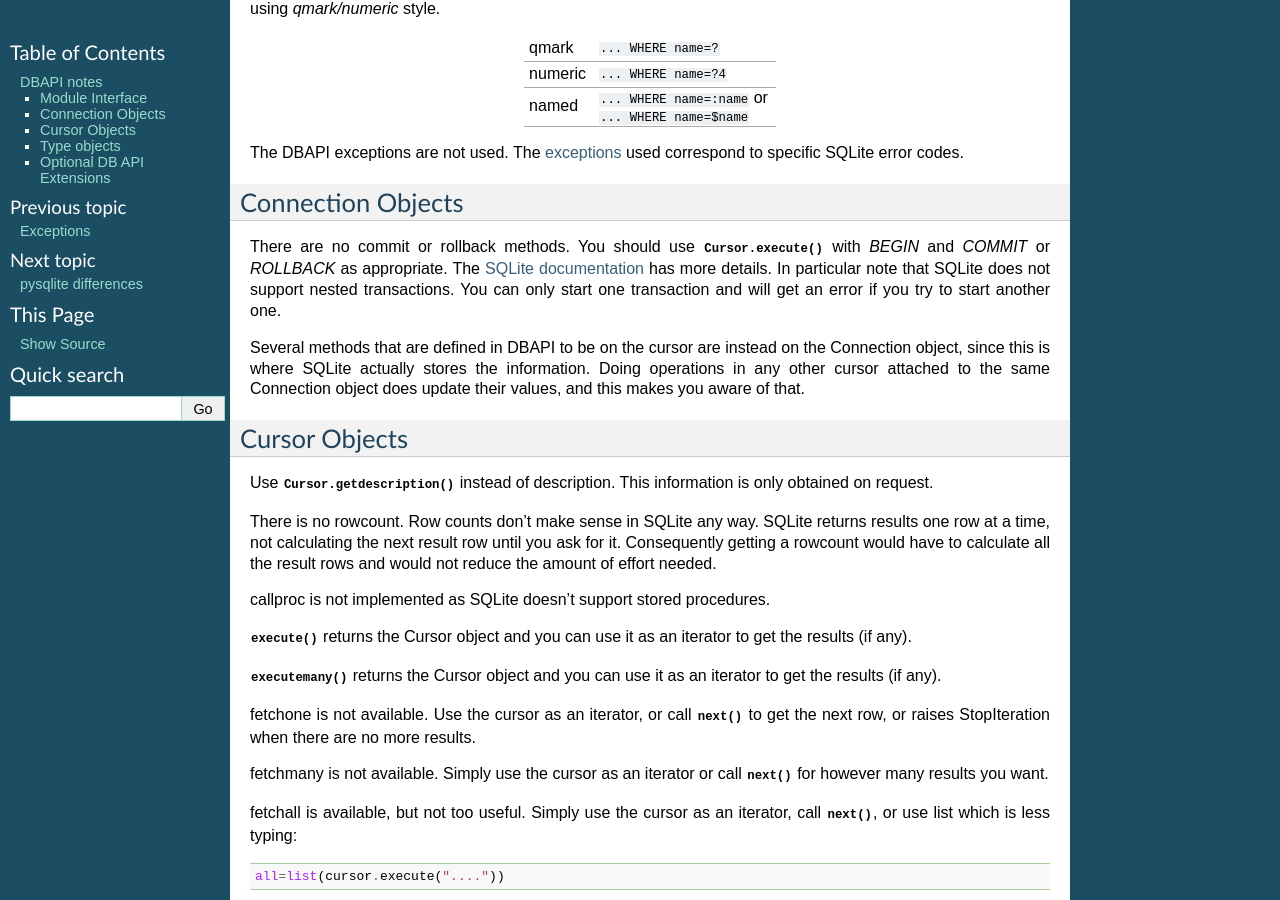
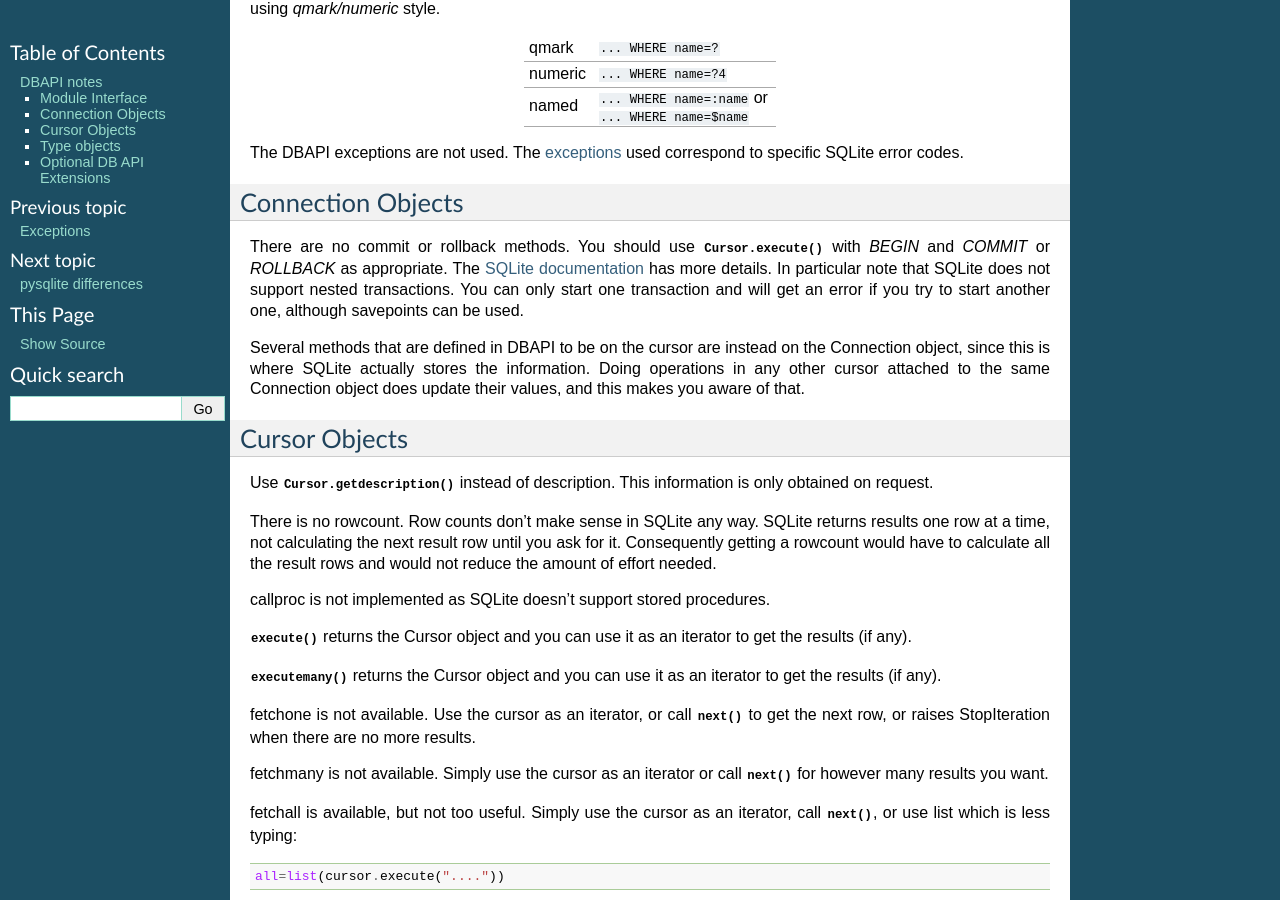
Before and after one commit to rogerbinns/apsw, a Sphinx documentation site: the page built from doc/dbapi.rst, in a window 1280 px wide and 900 px high, scrolled down 370 px. Built offline with Sphinx 7.4.7, drawn with Linux system fonts in a browser that asks for light colours; pages that are not in the unit, such as notebooks, are missing from menus; the version number is read from the project's files by our own code.

Commit message:
Mention savepoints

```diff
--- a/doc/dbapi.rst
+++ b/doc/dbapi.rst
@@ -45,7 +45,7 @@ appropriate. The `SQLite documentation
 <https://sqlite.org/lockingv3.html>`_ has more details.  In
 particular note that SQLite does not support nested transactions.  You
 can only start one transaction and will get an error if you try to
-start another one.
+start another one, although savepoints can be used.
 
 Several methods that are defined in DBAPI to be on the cursor are
 instead on the Connection object, since this is where SQLite actually
```
